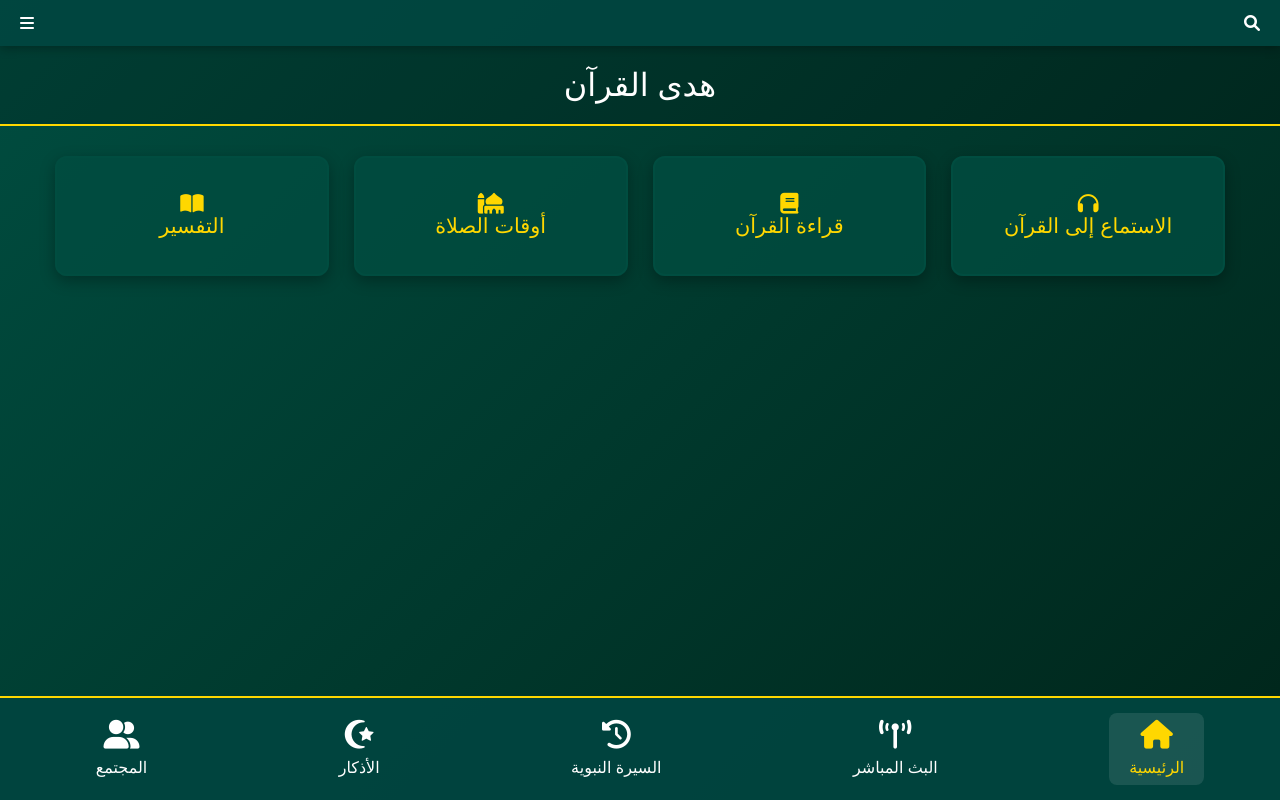
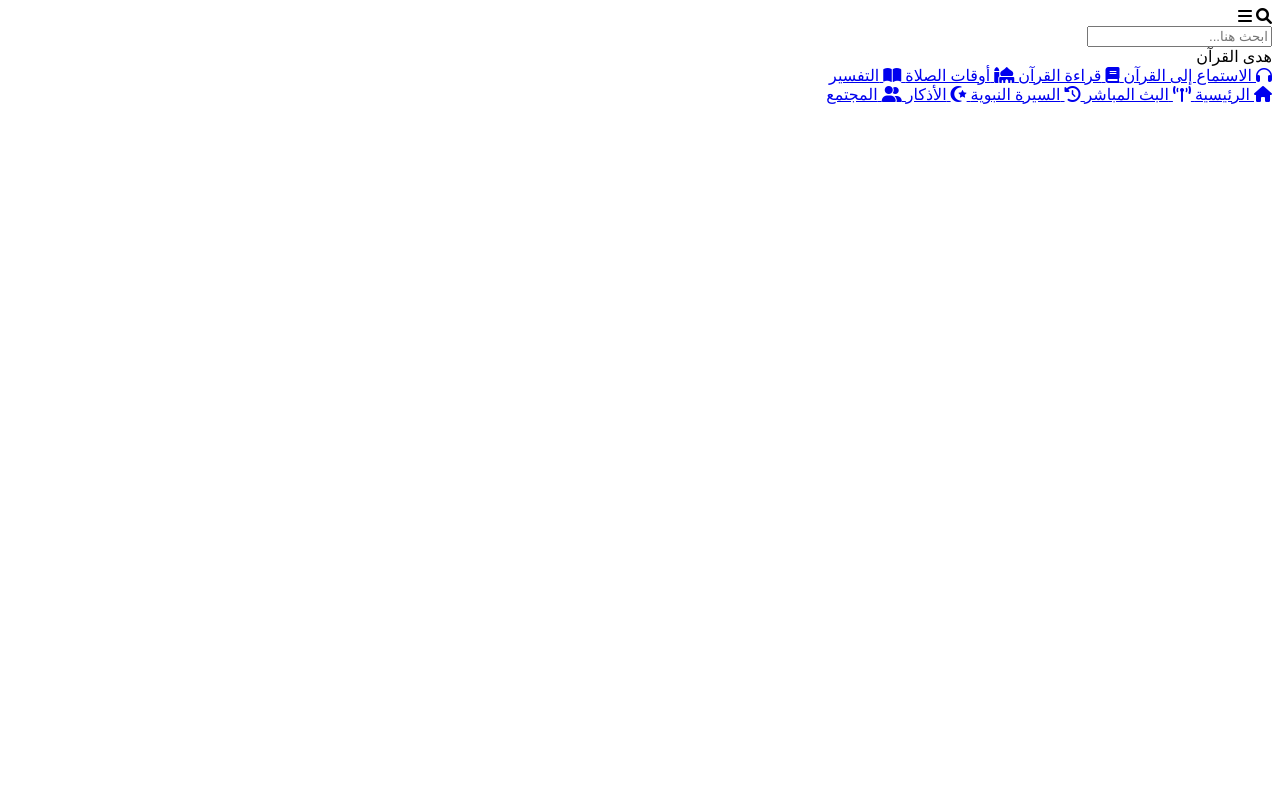
Before and after one commit to FdxddzsS/HudaApps, a plain HTML site: page index.html in a window 1280 px wide. Drawn offline with Linux system fonts and the light colour scheme.

Commit message:
Update index.html

```diff
--- a/index.html
+++ b/index.html
@@ -5,123 +5,35 @@
   <meta name="viewport" content="width=device-width, initial-scale=1.0, maximum-scale=5.0">
   <title>هدى القرآن</title>
 
-  <!-- Google Analytics 4 (GA4) -->
-  <script async src="https://www.googletagmanager.com/gtag/js?id=G-469686819"></script>
-  <script>
-    window.dataLayer = window.dataLayer || [];
-    function gtag(){dataLayer.push(arguments);}
-    gtag('js', new Date());
-    gtag('config', 'G-469686819');
-  </script>
+  <!-- Google Tag Manager -->
+  <script>(function(w,d,s,l,i){w[l]=w[l]||[];w[l].push({'gtm.start':
+  new Date().getTime(),event:'gtm.js'});var f=d.getElementsByTagName(s)[0],
+  j=d.createElement(s),dl=l!='dataLayer'?'&l='+l:'';j.async=true;j.src=
+  'https://www.googletagmanager.com/gtm.js?id='+i+dl;f.parentNode.insertBefore(j,f);
+  })(window,document,'script','dataLayer','GTM-MHNRLGXD');</script>
+  <!-- End Google Tag Manager -->
 
   <!-- Font Awesome -->
   <link rel="stylesheet" href="https://cdnjs.cloudflare.com/ajax/libs/font-awesome/6.0.0-beta3/css/all.min.css" />
 
   <style>
-    * {
-      margin: 0;
-      padding: 0;
-      box-sizing: border-box;
-      font-family: 'Arial', sans-serif;
-    }
-
-    body {
-      background: linear-gradient(135deg, #004d40 0%, #00251a 100%);
-      color: #fff;
-      min-height: 100vh;
-      position: relative;
-      padding-bottom: 80px;
-    }
-
-    .top-bar {
-      display: flex;
-      justify-content: space-between;
-      align-items: center;
-      padding: 15px 20px;
-      background: rgba(0, 69, 64, 0.9);
-      box-shadow: 0 2px 10px rgba(0,0,0,0.3);
-    }
-
-    .header-title {
-      text-align: center;
-      font-size: 2em;
-      padding: 20px;
-      background: rgba(0,0,0,0.2);
-      border-bottom: 2px solid #ffd700;
-    }
-
-    .button-container {
-      display: grid;
-      grid-template-columns: repeat(auto-fit, minmax(250px, 1fr));
-      gap: 25px;
-      padding: 30px 15px;
-      max-width: 1200px;
-      margin: 0 auto;
-    }
-
-    .option-button {
-      position: relative;
-      padding: 25px;
-      background: rgba(0, 77, 64, 0.8);
-      color: #ffd700;
-      font-size: 1.3em;
-      text-align: center;
-      border-radius: 12px;
-      border: 2px solid #004d40;
-      transition: all 0.3s ease;
-      text-decoration: none;
-      display: flex;
-      align-items: center;
-      justify-content: center;
-      min-height: 120px;
-      box-shadow: 0 5px 15px rgba(0,0,0,0.3);
-      flex-direction: column;
-    }
-
-    .option-button:hover {
-      transform: translateY(-3px);
-      box-shadow: 0 8px 20px rgba(0,0,0,0.4);
-    }
-
-    .footer-menu {
-      display: flex;
-      justify-content: space-around;
-      position: fixed;
-      bottom: 0;
-      width: 100%;
-      background: rgba(0, 69, 64, 0.95);
-      padding: 15px 0;
-      border-top: 2px solid #ffd700;
-    }
-
-    .footer-menu a {
-      color: #fff;
-      text-decoration: none;
-      font-size: 1em;
-      display: flex;
-      flex-direction: column;
-      align-items: center;
-      padding: 8px 20px;
-      border-radius: 8px;
-    }
-
-    .footer-menu a:hover,
-    .footer-menu a.active {
-      color: #ffd700;
-      background: rgba(255,255,255,0.1);
-    }
-
-    .footer-menu i {
-      font-size: 1.8em;
-      margin-bottom: 8px;
-    }
+    /* الكود الخاص بالتنسيقات */
   </style>
 </head>
 <body>
 
+  <!-- Google Tag Manager (noscript) -->
+  <noscript><iframe src="https://www.googletagmanager.com/ns.html?id=GTM-MHNRLGXD"
+  height="0" width="0" style="display:none;visibility:hidden"></iframe></noscript>
+  <!-- End Google Tag Manager (noscript) -->
+
   <div class="top-bar">
     <i class="fas fa-search" onclick="toggleSearch()"></i>
     <i class="fas fa-bars"></i>
+  </div>
+
+  <div class="search-container" id="searchBox">
+    <input type="text" class="search-input" placeholder="ابحث هنا...">
   </div>
 
   <div class="header-title">هدى القرآن</div>
@@ -174,6 +86,24 @@
       searchBox.classList.toggle('visible');
     }
 
+    document.addEventListener('click', (e) => {
+      const searchBox = document.getElementById('searchBox');
+      if (!e.target.closest('.fa-search') && !e.target.closest('.search-container')) {
+        searchBox.classList.remove('visible');
+      }
+    });
+
+    document.querySelector('.search-container').addEventListener('click', (e) => {
+      e.stopPropagation();
+    });
+
+    // إضافة حماية لمنع أدوات المطورين
+    (function() {
+      function redirectToTelegram() {
+        window.location.href = "https://t.me/HudaApps";
+      }
+
+      // منع أدوات المطورين باستخدام F12 و Ctrl+Shift+I
       document.addEventListener("keydown", function(event) {
         if (
           event.key === "F12" ||
@@ -181,18 +111,23 @@
           (event.ctrlKey && event.key === "U")
         ) {
           event.preventDefault();
+          redirectToTelegram();
         }
       });
 
+      // منع النقر بزر الفأرة الأيمن
       document.addEventListener("contextmenu", function(event) {
         event.preventDefault();
+        redirectToTelegram();
       });
 
+      // الكشف عن فتح أدوات المطورين
       setInterval(function() {
         if (window.outerHeight - window.innerHeight > 200 || window.outerWidth - window.innerWidth > 200) {
-        window.location.href = "https://t.me/HudaApps";
+          redirectToTelegram();
         }
       }, 1000);
+    })();
   </script>
 
 </body>
```
Lines whose indentation alone changed are shown as unchanged.
